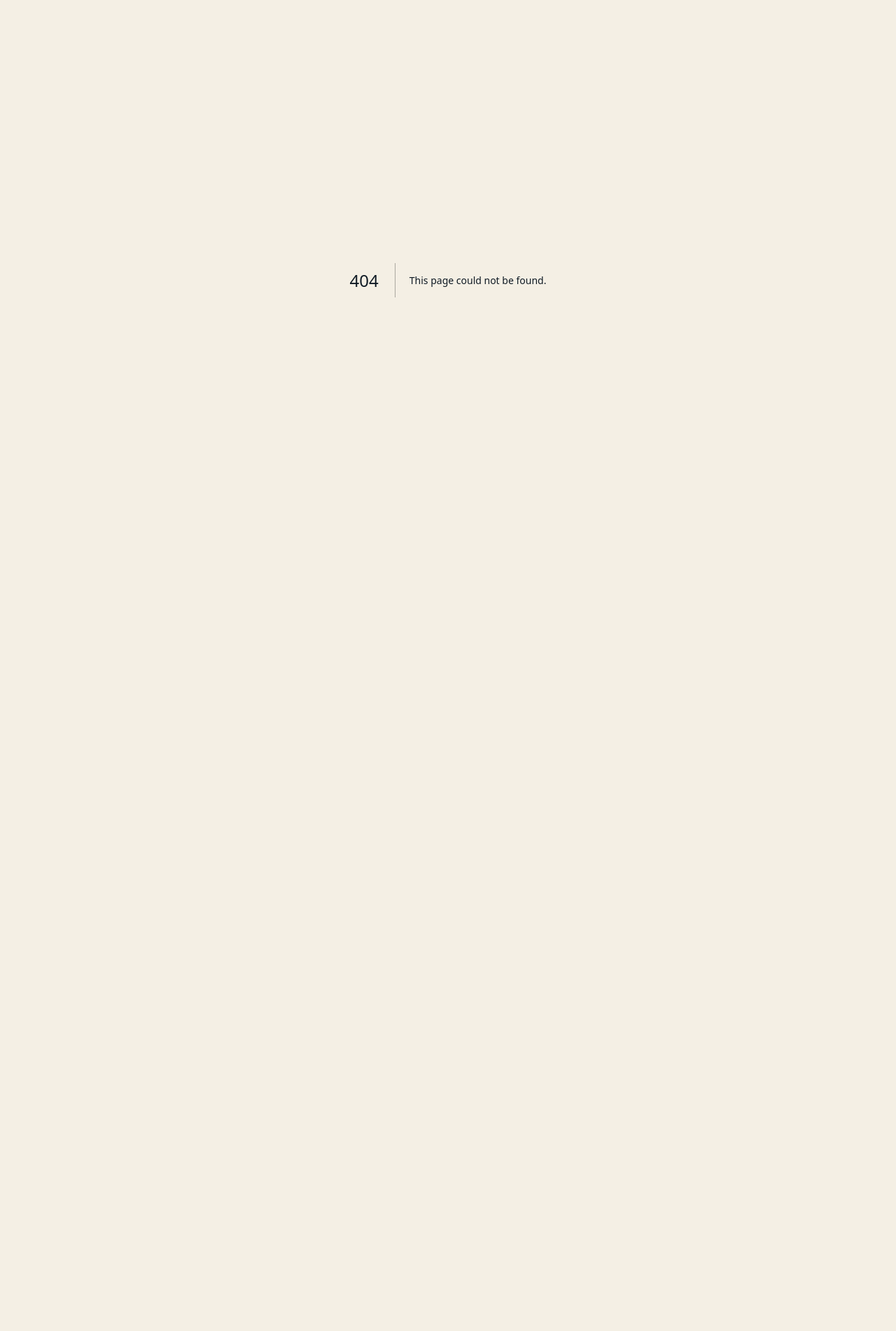
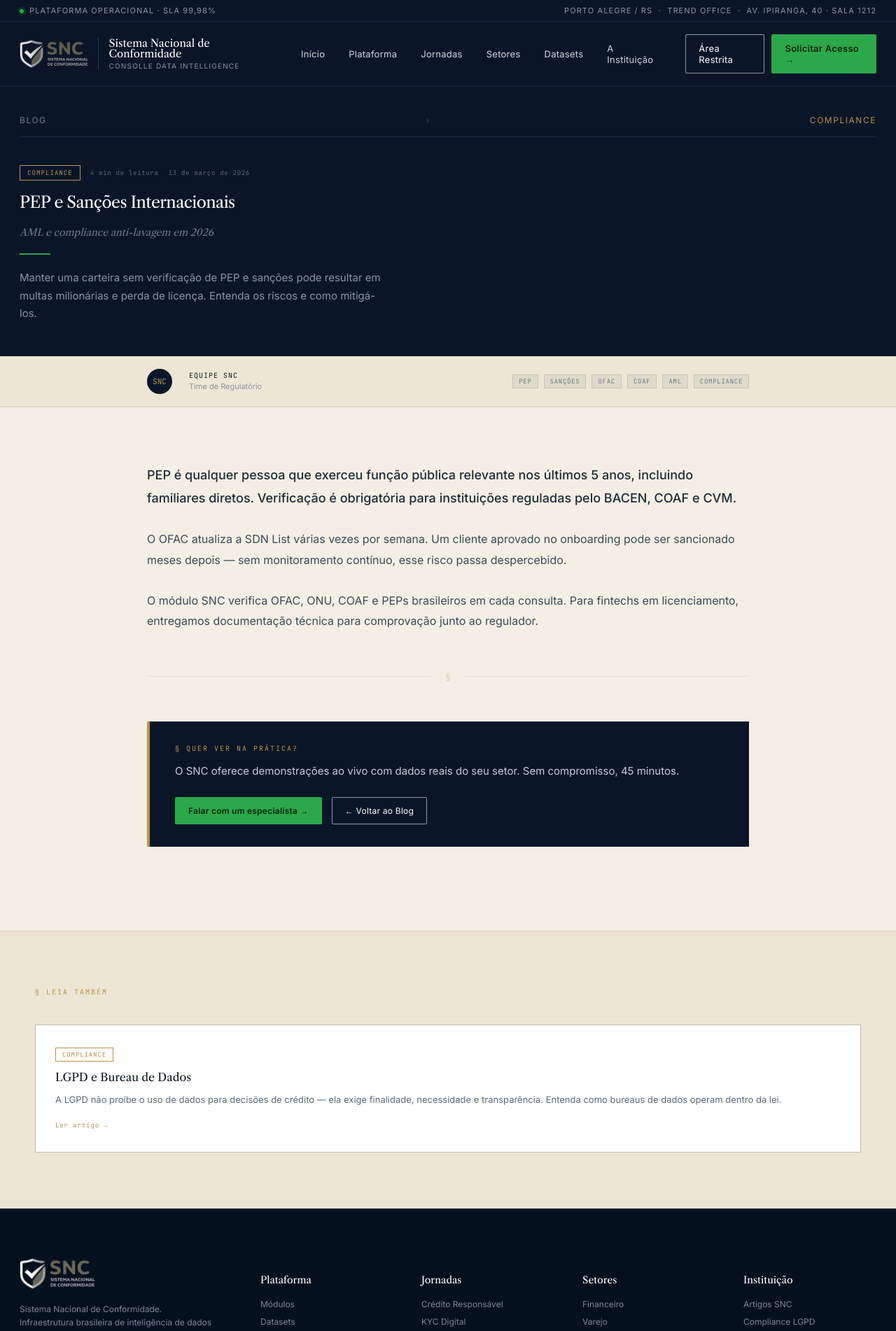
Before and after one commit to ctoutbank/snc-site, a Next.js app: page /artigos/pep-e-sancoes-o-que-sua-empresa-precisa-saber in a window 1280 px wide. Before the commit this address had no page. Shown: the top 1902 px of the page at 70% size. Before the commit the page ends 800 px from the top, so only its background shows below. Built offline with nearby package versions, Linux system fonts and the light colour scheme.

Commit message:
feat: renomeia /blog → /artigos — pasta, links, footer e redirect 301 permanente

```diff
--- a/next.config.ts
+++ b/next.config.ts
@@ -4,6 +4,13 @@ import type { NextConfig } from "next";
 const PORTAL_URL = process.env.PORTAL_PROXY_URL || "https://outbank-one.vercel.app";
 
 const nextConfig: NextConfig = {
+  async redirects() {
+    return [
+      // /blog → /artigos (301 permanente para SEO)
+      { source: "/blog", destination: "/artigos", permanent: true },
+      { source: "/blog/:slug", destination: "/artigos/:slug", permanent: true },
+    ];
+  },
   async rewrites() {
     return [
       // Portal de autenticação — mantém snc.consolle.one/auth/sign-in funcionando
--- a/src/app/blog/[slug]/page.tsx
+++ b/src/app/artigos/[slug]/page.tsx
@@ -58,7 +58,7 @@ export default async function BlogPostPage({ params }: Props) {
         <div className="snc-hero-bg" style={{ background: 'var(--snc-navy)' }} />
         <div className="snc-hero-inner" style={{ paddingBottom: 48 }}>
           <div className="snc-hero-meta">
-            <Link href="/blog" style={{ color: 'inherit', opacity: 0.7, fontSize: 12 }}>
+            <Link href="/artigos" style={{ color: 'inherit', opacity: 0.7, fontSize: 12 }}>
               Blog
             </Link>
             <span style={{ opacity: 0.4, margin: '0 8px' }}>›</span>
@@ -183,7 +183,7 @@ export default async function BlogPostPage({ params }: Props) {
               <Link href="/contato" className="snc-btn snc-btn-primary" style={{ fontSize: 12 }}>
                 Falar com um especialista →
               </Link>
-              <Link href="/blog" className="snc-btn snc-btn-ghost" style={{ fontSize: 12 }}>
+              <Link href="/artigos" className="snc-btn snc-btn-ghost" style={{ fontSize: 12 }}>
                 ← Voltar ao Blog
               </Link>
             </div>
@@ -200,7 +200,7 @@ export default async function BlogPostPage({ params }: Props) {
             </div>
             <div style={{ display: 'grid', gridTemplateColumns: `repeat(${related.length}, 1fr)`, gap: 1, background: 'rgba(15,26,36,.1)', border: '1px solid rgba(15,26,36,.1)' }}>
               {related.map((r) => (
-                <Link key={r.slug} href={`/blog/${r.slug}`} style={{ textDecoration: 'none', color: 'inherit' }}>
+                <Link key={r.slug} href={`/artigos/${r.slug}`} style={{ textDecoration: 'none', color: 'inherit' }}>
                   <div style={{ background: '#fff', padding: '32px 28px', display: 'flex', flexDirection: 'column', gap: 12, height: '100%' }}>
                     <span style={{
                       fontFamily: 'JetBrains Mono, monospace',
--- a/src/app/blog/page.tsx
+++ b/src/app/artigos/page.tsx
@@ -82,7 +82,7 @@ export default function BlogPage() {
           <div style={{ fontFamily: 'JetBrains Mono, monospace', fontSize: 10, color: 'var(--snc-brass)', letterSpacing: '.2em', textTransform: 'uppercase', marginBottom: 32 }}>
             § Artigo em destaque
           </div>
-          <Link href={`/blog/${featured.slug}`} style={{ textDecoration: 'none', color: 'inherit' }}>
+          <Link href={`/artigos/${featured.slug}`} style={{ textDecoration: 'none', color: 'inherit' }}>
             <div
               style={{
                 display: 'grid',
@@ -189,7 +189,7 @@ export default function BlogPage() {
           </div>
           <div style={{ display: 'grid', gridTemplateColumns: 'repeat(3, 1fr)', gap: 1, background: 'rgba(15,26,36,.1)', border: '1px solid rgba(15,26,36,.1)' }}>
             {rest.map((post) => (
-              <Link key={post.slug} href={`/blog/${post.slug}`} style={{ textDecoration: 'none', color: 'inherit' }}>
+              <Link key={post.slug} href={`/artigos/${post.slug}`} style={{ textDecoration: 'none', color: 'inherit' }}>
                 <article style={{
                   background: '#fff',
                   padding: '36px 32px 40px',
--- a/src/components/site-footer.tsx
+++ b/src/components/site-footer.tsx
@@ -64,7 +64,7 @@ export function SiteFooter() {
           </div>
           <div className="snc-foot-col">
             <h5>Instituição</h5>
-            <Link href="/blog">Artigos SNC</Link>
+            <Link href="/artigos">Artigos SNC</Link>
             <Link href="/sobre">Compliance LGPD</Link>
             <Link href="/contato">Contato</Link>
           </div>
```
